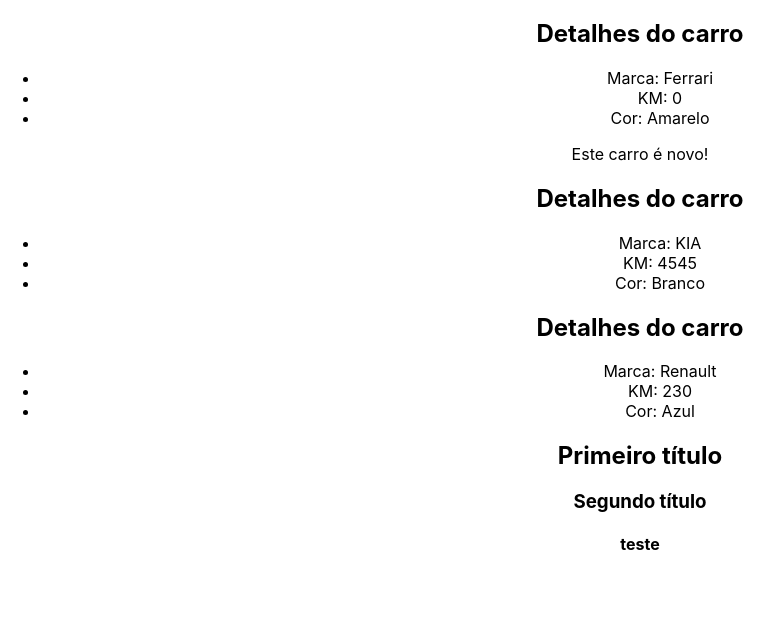
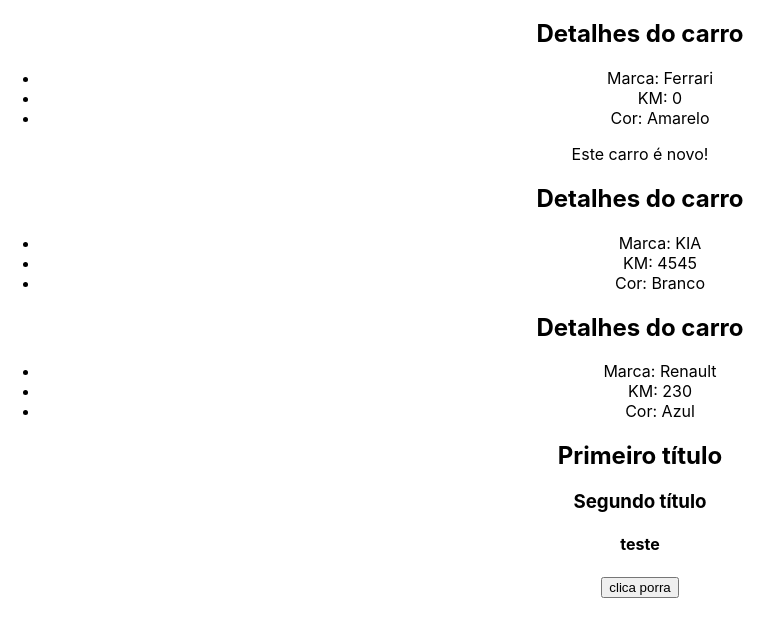
Before and after one commit to ThiagoDevLuiz/react.js, a React (Create React App) app: page / in a window 1280 px wide. Shown: the part 2016-2652 px from the top of the page, without its empty margins (0-783 px from the left). Built offline with nearby package versions, Linux system fonts and the light colour scheme; no server answers; the HTML template or start-up script is replaced by a standard one.

Commit message:
Aprendendo API

```diff
--- a/package.json
+++ b/package.json
@@ -7,6 +7,7 @@
     "@testing-library/jest-dom": "^5.16.5",
     "@testing-library/react": "^13.4.0",
     "@testing-library/user-event": "^13.5.0",
+    "axios": "^1.3.5",
     "react": "^18.2.0",
     "react-dom": "^18.2.0",
     "react-scripts": "5.0.1",
--- a/src/App.js
+++ b/src/App.js
@@ -1,15 +1,28 @@
 import './App.css';
-import { useState } from 'react';
+import { useEffect, useState } from 'react';
 import ManageData from './components/ManageData';
 import ListRender from './components/ListRender';
 import ConditionalRender from './components/ConditionalRender';
 import ShowUserName from './components/ShowUserName';
 import CarDetails from './components/CarDetails';
 import Fragment from './components/Fragment';
+import axios from 'axios';
+
 
 import City from './assets/city.jpg';
 
 function App() {
+
+  const getData = async () => {
+    const response = await axios.get('https://jsonplaceholder.typicode.com/posts')
+    console.log(response.data)
+  }
+
+  useEffect(() => {
+    getData()
+  }, [])
+
+
   // const name = 'Pedro';
   const [userName] = useState('Renata');
 
@@ -58,6 +71,7 @@ function App() {
 
       {/* fragment */}
       <Fragment propFragment="teste"/>
+      <button onClick={getData}>clica porra</button>
     </div>
   );
 }
--- a/src/components/ListRender.js
+++ b/src/components/ListRender.js
@@ -1,4 +1,4 @@
-import { useState } from 'react'
+import React, { useState } from 'react'
 
 const ListRender = () => {
   const [list] = useState(["Thiago", "Renata", "Mateus", "Artur"])
```
Also changed, not shown: 1 other file (tests, documents, lock files or other folders).
